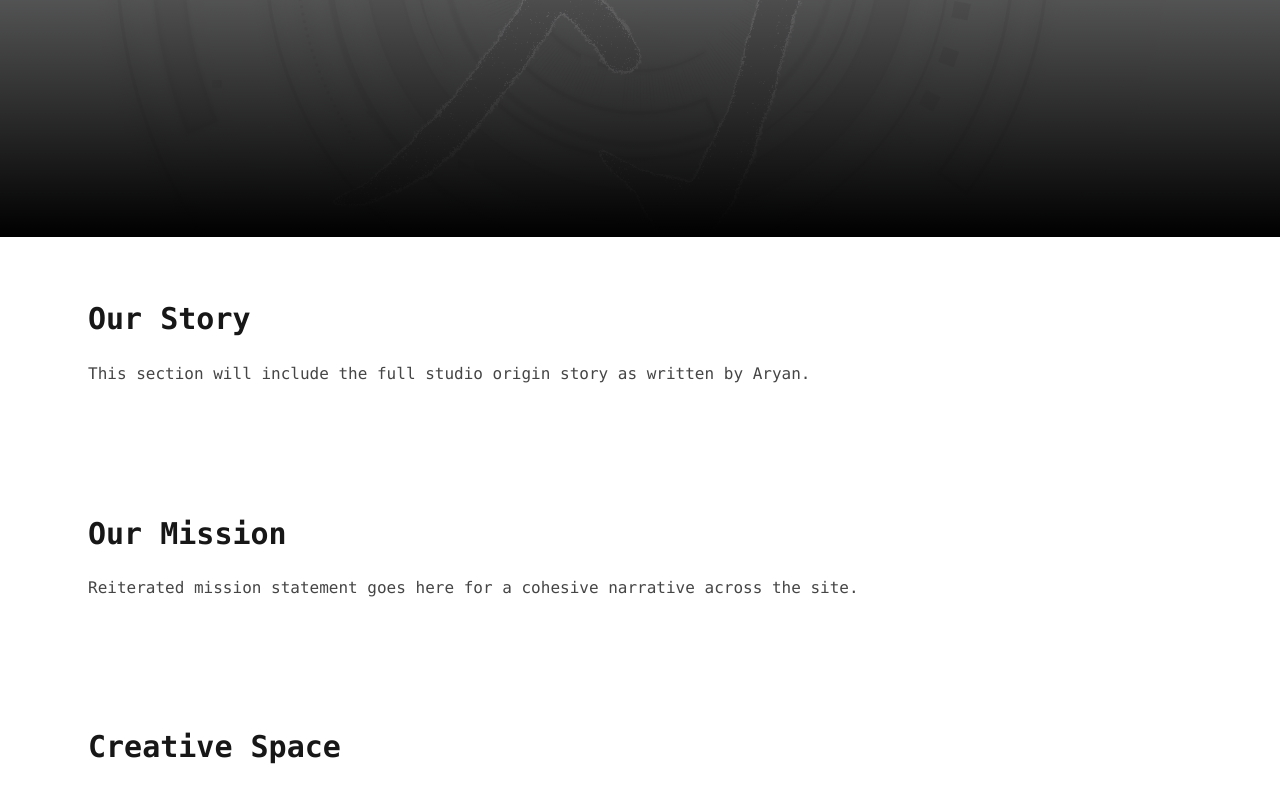
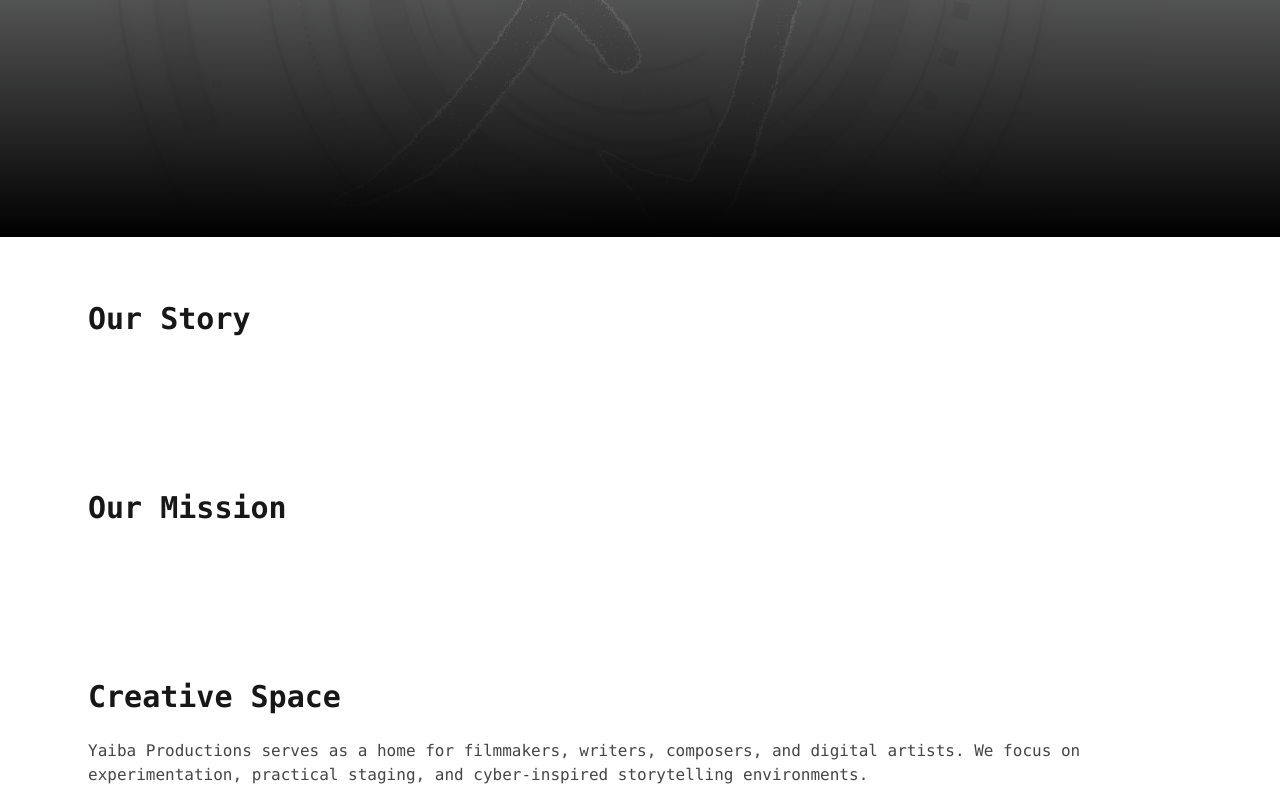
Before and after one commit to n0m4official/yaibaprod, a Next.js app: page /about in a window 1280 px wide. Shown: the part 403-1194 px from the top of the page. Built offline with nearby package versions, Linux system fonts and the light colour scheme.

Commit message:
Update placeholder text in AboutPage sections for future content insertion

```diff
--- a/app/about/page.js
+++ b/app/about/page.js
@@ -10,14 +10,13 @@ export default function AboutPage() {
       <Container>
         <Section title="Our Story">
           <p className="opacity-80 leading-relaxed">
-            {/* Aryan's text will be inserted here once provided */}
-            This section will include the full studio origin story as written by Aryan.
+            {/* Text will be inserted here once provided */}
           </p>
         </Section>
 
         <Section title="Our Mission">
           <p className="opacity-80">
-            Reiterated mission statement goes here for a cohesive narrative across the site.
+            {/* Text will be inserted here once provided */}
           </p>
         </Section>
 
```
